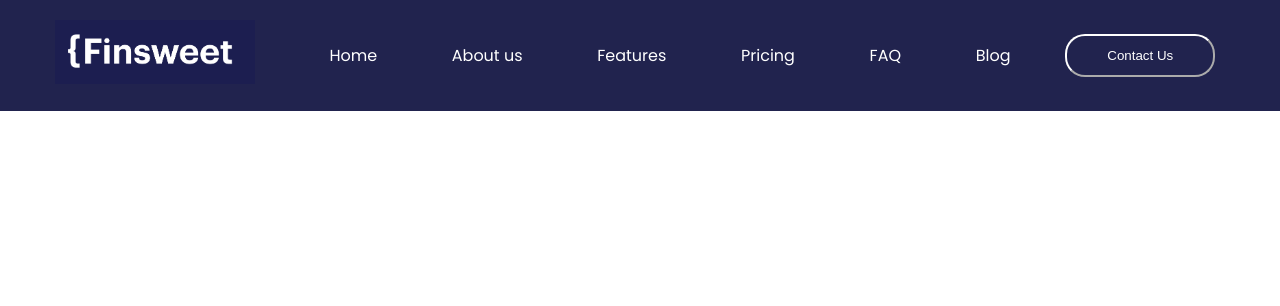
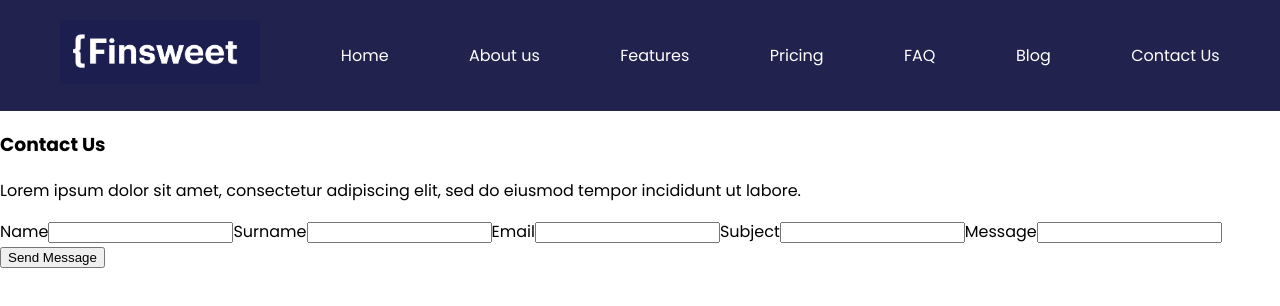
Before and after one commit to aliramazanov/finsweet-client, a React (Vite) app: page /contactus in a window 1280 px wide. Shown: the top 306 px of the page. Built offline with nearby package versions, Linux system fonts and the light colour scheme.

Commit message:
Add & update contact us functionality

```diff
--- a/src/App.jsx
+++ b/src/App.jsx
@@ -6,9 +6,10 @@ import { FAQ } from "./pages/FAQ";
 import { Blog } from "./pages/Blog";
 import { Features } from "./pages/Features";
 import Navigation from "./components/Navigation/Navigation";
+import BlogPages from "./components/BlogPages/BlogPages";
+import ContactUs from "../src/pages/ContactUs";
+
 import "./App.scss";
-import BlogPages from "./components/BlogPages/BlogPages";
-
 export default function App() {
   return (
     <BrowserRouter>
@@ -23,6 +24,7 @@ export default function App() {
         <Route path="/faq" element={<FAQ />} />
         <Route path="/blog" element={<Blog />} />
         <Route path="/blog-card" element={<BlogPages />} />
+        <Route path="/contactus" element={<ContactUs />} />
       </Routes>
     </BrowserRouter>
   );
--- a/src/components/Navigation/Navigation.jsx
+++ b/src/components/Navigation/Navigation.jsx
@@ -1,6 +1,5 @@
 import { NavLink } from "react-router-dom";
 import "./Navigation.scss";
-import Contact from "../Buttons/Contact/Contact";
 
 export default function Navigation() {
   return (
@@ -28,9 +27,9 @@ export default function Navigation() {
       <NavLink className="navlinks" to="/blog">
         Blog
       </NavLink>
-      <div className="contact-button">
-        <Contact />
-      </div>
+      <NavLink className="navlinks" to="/contactus">
+        Contact Us
+      </NavLink>
     </div>
   );
 }
--- /dev/null
+++ b/src/pages/ContactUs.jsx
@@ -0,0 +1,43 @@
+import { useRef, useState } from "react";
+
+export default function ContactUs() {
+  const inputRef = useRef(null);
+  const [setUpdated] = useState("");
+
+  const handleClick = () => {
+    setUpdated(inputRef.current.value);
+  };
+
+  return (
+    <div>
+      <h3>Contact Us</h3>
+      <p>
+        Lorem ipsum dolor sit amet, consectetur adipiscing elit, sed do eiusmod
+        tempor incididunt ut labore.
+      </p>
+      <form>
+        <label>
+          Name
+          <input type="text" />
+        </label>
+        <label>
+          Surname
+          <input type="text" />
+        </label>
+        <label>
+          Email
+          <input type="text" />
+        </label>
+        <label>
+          Subject
+          <input type="text" />
+        </label>
+        <label>
+          Message
+          <input type="text" />
+        </label>
+        <button onClick={handleClick}>Send Message</button>
+      </form>
+    </div>
+  );
+}
```
